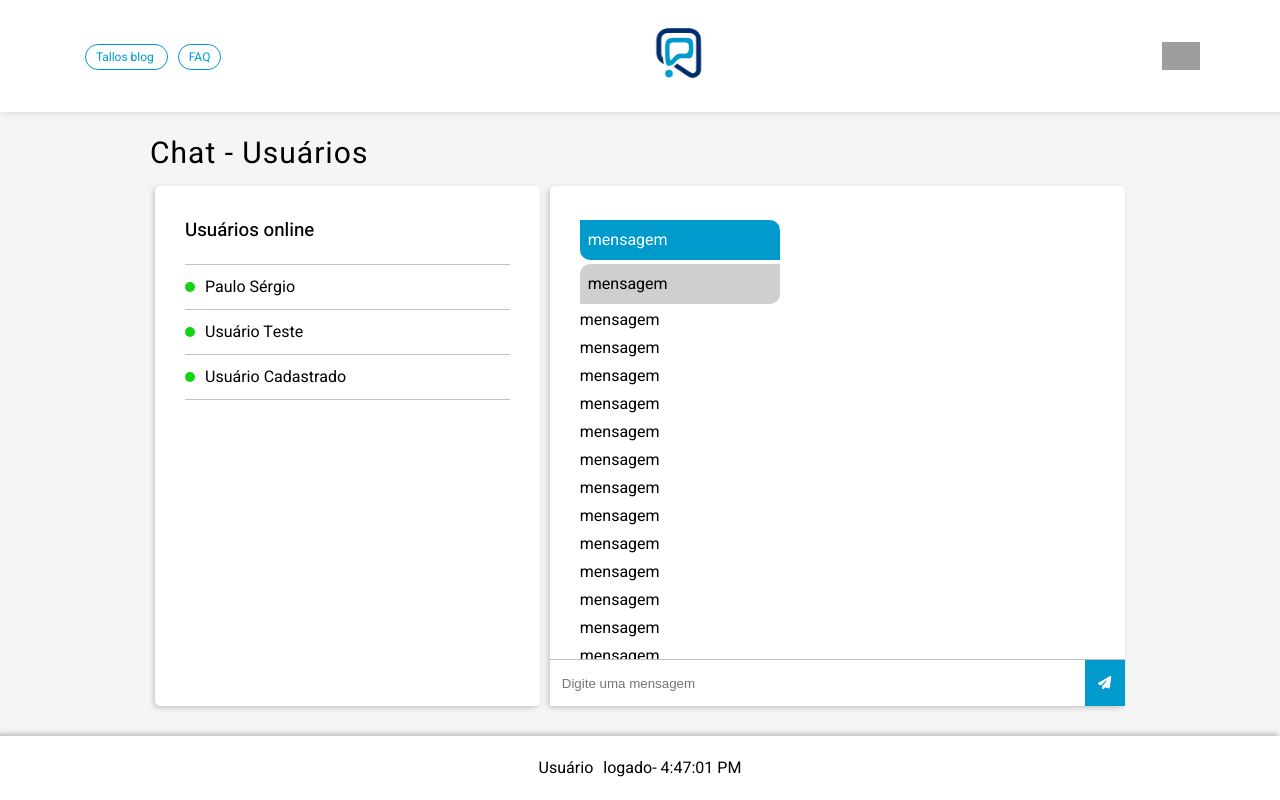
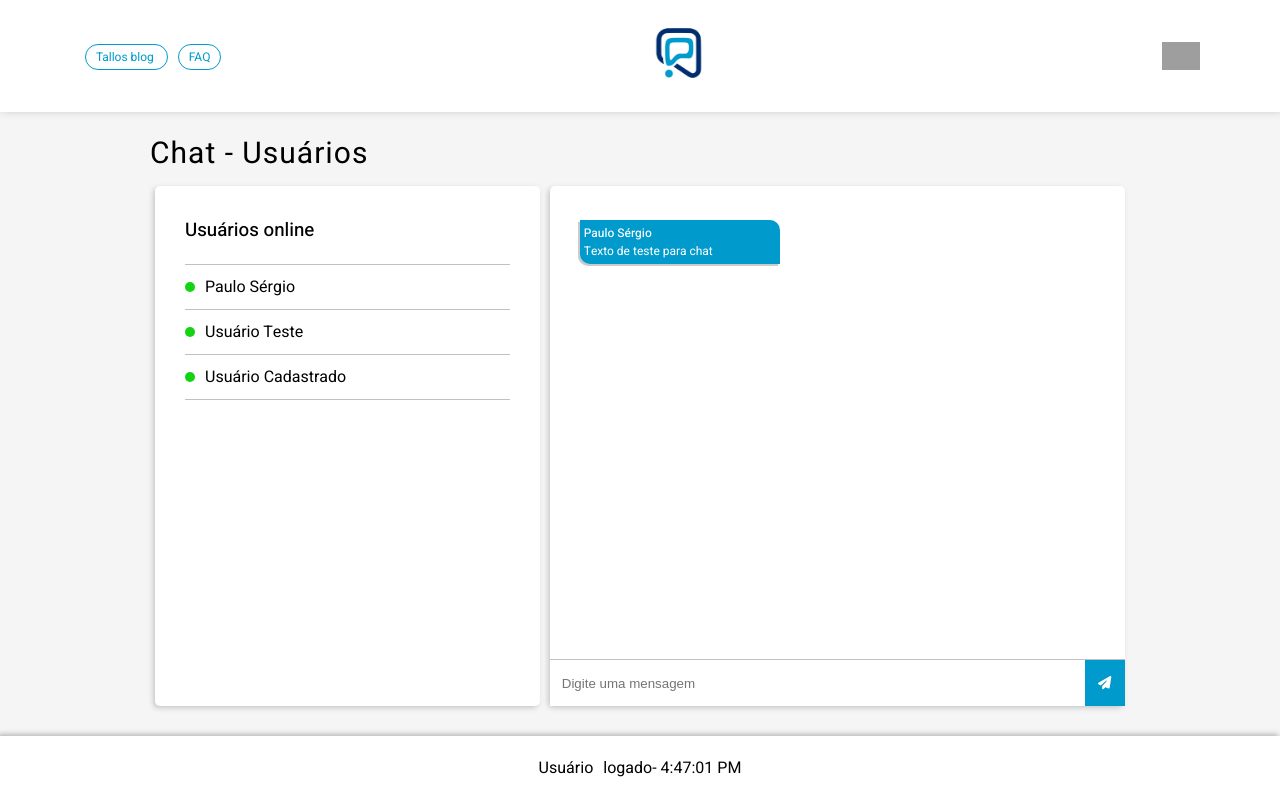
Before and after one commit to Paulo-DevTallos/desafio-tallos-frontend, a Vue app: page /chat in a window 1280 px wide. Built offline with nearby package versions, Linux system fonts and the light colour scheme; sample sign-in values are in the browser's storage; grey boxes are pictures that could not be loaded.

Commit message:
organizando requisições / implementando socket.io

```diff
--- a/src/assets/chat.css
+++ b/src/assets/chat.css
@@ -51,7 +51,22 @@
     margin: 4px 0;
 }
 
-#my-message {
+.messages li .ballon {
+    background-color: #009acc;
+    width: 200px;
+    border-top-right-radius: 10px;
+    border-bottom-left-radius: 10px;
+    padding: 4px;
+    font-size: 12px;
+    filter: drop-shadow(-1.5px 2px 0.5px #80808068);
+    color: #fff;
+}
+
+.messages li .user-name {
+    font-weight: 500;
+}
+
+/*#my-message {
     padding: 8px;
     text-decoration: none;
     display: flex;
@@ -78,7 +93,7 @@
     border-top-left-radius: 10px;
     border-bottom-right-radius: 10px;
 }
-
+*/
 .messages-box .write-field {
     height: 7%;
     width: 100%;
--- a/src/pages/user-pages/Chat.vue
+++ b/src/pages/user-pages/Chat.vue
@@ -26,39 +26,11 @@
           <div class="messages">
             <ul>
               <li>
-                <div id="my-message">
-                  mensagem
+                <div class="ballon">
+                  <span class="user-name">Paulo Sérgio</span>
+                  <p>Texto de teste para chat</p>
                 </div>
               </li>
-              <li>
-                <div id="other-message">
-                  mensagem
-                </div>
-              </li>
-              <li>mensagem</li>
-              <li>mensagem</li>
-              <li>mensagem</li>
-              <li>mensagem</li>
-              <li>mensagem</li>
-              <li>mensagem</li>
-              <li>mensagem</li>
-              <li>mensagem</li>
-              <li>mensagem</li>
-              <li>mensagem</li>
-              <li>mensagem</li>
-              <li>mensagem</li>
-              <li>mensagem</li>
-              <li>mensagem</li>
-              <li>mensagem</li>
-              <li>mensagem</li>
-              <li>mensagem</li>
-              <li>mensagem</li>
-              <li>mensagem</li>
-              <li>mensagem</li>
-              <li>mensagem</li>
-              <li>mensagem</li>
-              <li>mensagem</li>
-              <li>mensagem</li>
             </ul>
           </div>
           <div class="write-field">
@@ -74,6 +46,8 @@
 </template>
 
 <script>
+//import { SocketModule } from '../../services/socket'
+
 import HeaderUser from '../../components/components-users/HeaderUser.vue'
 import FooterUser from '../../components/components-users/FooterUser.vue'
 import Typography from '../../components/components-users/Typography.vue'
@@ -89,6 +63,10 @@ export default {
     return {
       title: 'Chat - Usuários'
     }
+  },
+  setup() {
+    const teste = 'Paulo'
+    console.log(teste)
   }
 }
 </script>
--- /dev/null
+++ b/src/services/socket.js
@@ -0,0 +1,17 @@
+/*import { io } from "socket.io-client";
+
+export default socket = io('http://localhost:3001')*/
+
+import { io } from 'socket.io-client'
+
+
+export default class SocketModule {
+
+    constructor(socket) {
+        this.socket = socket
+    }
+
+    SocketConnection() {
+        this.socket = io('http://localhost:3001')
+    }
+}
```
Also changed, not shown: src/services/axios-request.js (indentation only).
